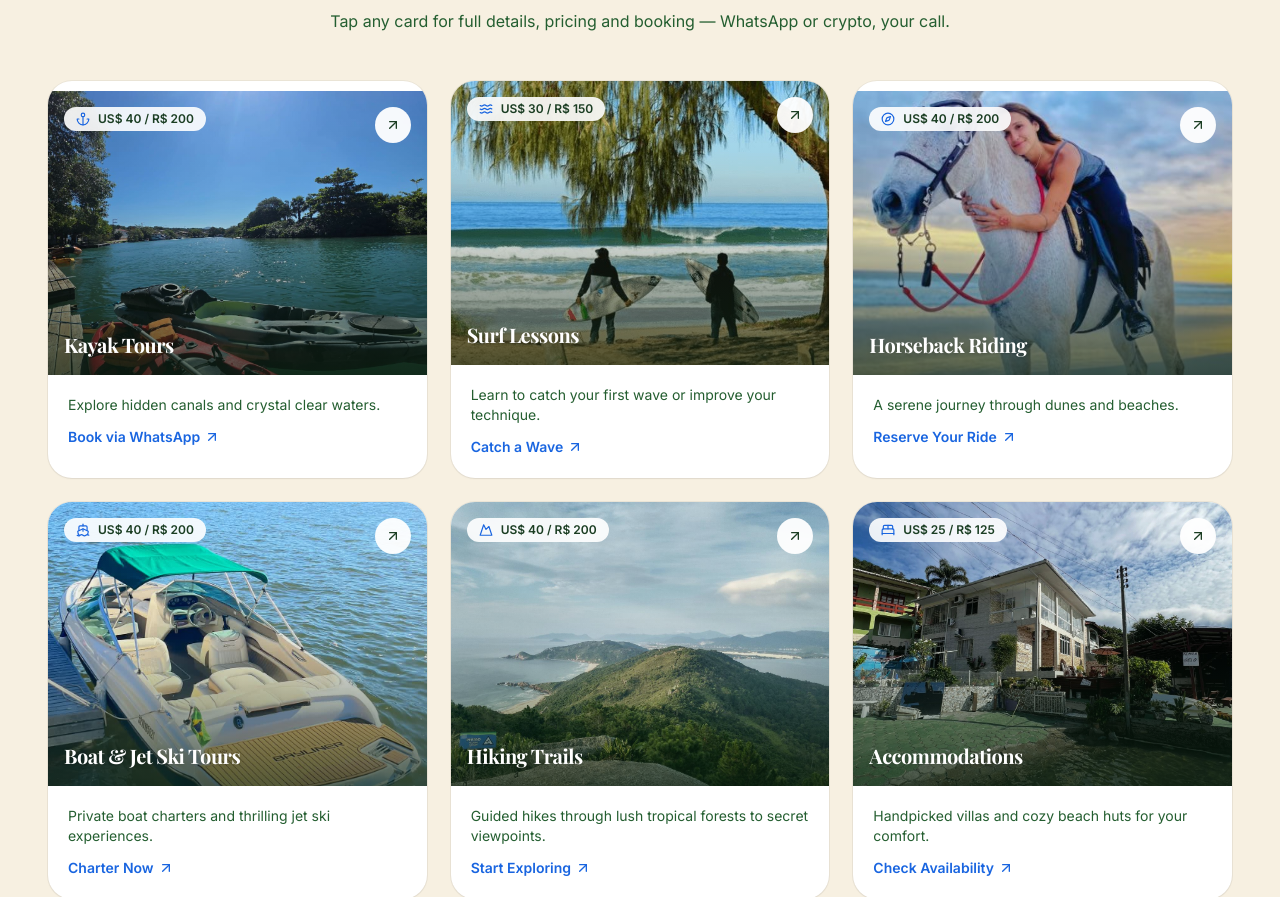
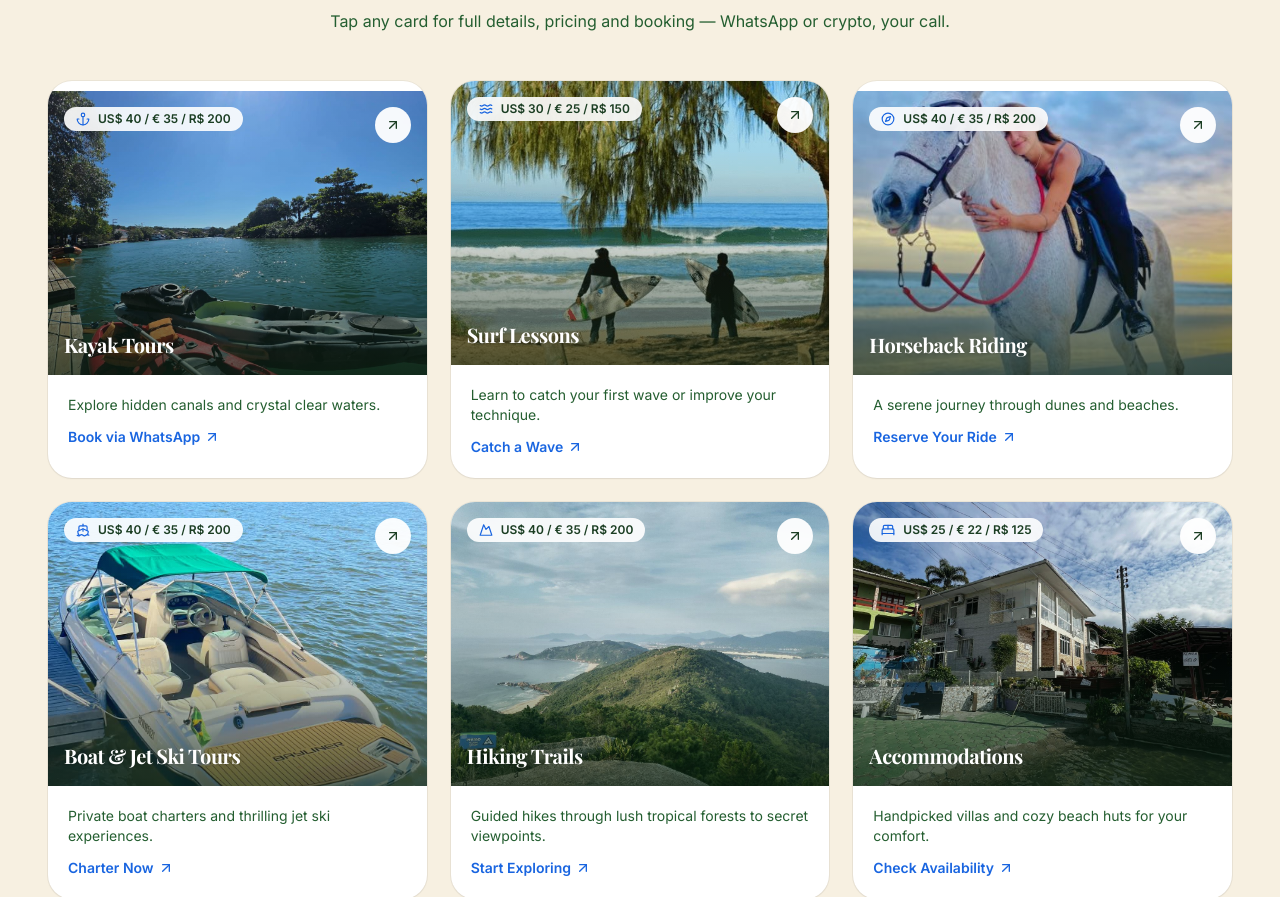
Before and after one commit to dommacabras/ubirabrazil-site, a React (Vite) app: page / in a window 1280 px wide. Shown: the part 1623-2520 px from the top of the page. Built offline with nearby package versions, Linux system fonts and the light colour scheme.

Commit message:
adiciona preço em EUR (Kayak, Surf, Horseback, Boat, Hiking, Accommodations)

```diff
--- a/src/data/services.js
+++ b/src/data/services.js
@@ -11,7 +11,7 @@ export const services = [
       'Paddle through mangroves, hidden lagoons and secret beaches accessible only by kayak. Our certified guides know every inlet — and every quiet cove to stop for a swim.',
     features: ['Equipment included', 'Certified guides', 'Sunrise / sunset options'],
     priceRange: '$ – $$',
-    price: 'US$ 40 / R$ 200',
+    price: 'US$ 40 / € 35 / R$ 200',
     duration: '2 – 4 hours',
     groupSize: '1 – 8 people',
     cta: 'Book via WhatsApp',
@@ -27,7 +27,7 @@ export const services = [
       'From your first pop-up to refining your bottom turn — our coaches match each session to your level, choosing the right beach for the day’s conditions.',
     features: ['Boards for all levels', 'Wetsuits provided', 'Photo package available'],
     priceRange: '$$',
-    price: 'US$ 30 / R$ 150',
+    price: 'US$ 30 / € 25 / R$ 150',
     duration: '1.5 – 2 hours',
     groupSize: '1 – 4 people',
     cta: 'Catch a Wave',
@@ -43,7 +43,7 @@ export const services = [
       'Ride along dunes, freshwater lagoons and quiet beaches at the southern tip of the island. Calm, well-trained horses — perfect for beginners or experienced riders.',
     features: ['Calm horses for beginners', 'Scenic photo stops', 'Sunset rides'],
     priceRange: '$$',
-    price: 'US$ 40 / R$ 200',
+    price: 'US$ 40 / € 35 / R$ 200',
     duration: '1.5 – 3 hours',
     groupSize: '1 – 6 people',
     cta: 'Reserve Your Ride',
@@ -60,7 +60,7 @@ export const services = [
       'Charter a private boat for a day around the bay, or feel the adrenaline of a jet ski tour past iconic island points. Snorkeling stops included.',
     features: ['Captain included for boats', 'Safety training for jet skis', 'Snorkeling gear'],
     priceRange: '$$$',
-    price: 'US$ 40 / R$ 200',
+    price: 'US$ 40 / € 35 / R$ 200',
     duration: '2 – 8 hours',
     groupSize: '1 – 12 people',
     cta: 'Charter Now',
@@ -76,7 +76,7 @@ export const services = [
       'From short beach-to-beach walks to half-day climbs ending at panoramic viewpoints — our local guides bring the ecology of the Atlantic Forest to life.',
     features: ['Local expert guides', 'Varying difficulty levels', 'Ecological education'],
     priceRange: '$',
-    price: 'US$ 40 / R$ 200',
+    price: 'US$ 40 / € 35 / R$ 200',
     duration: '2 – 6 hours',
     groupSize: '1 – 10 people',
     cta: 'Start Exploring',
@@ -92,7 +92,7 @@ export const services = [
       'A curated selection of beachfront villas, boutique pousadas and design huts — every stay vetted in person. Concierge support included.',
     features: ['Beachfront views', 'High-speed Wi-Fi', 'Breakfast included'],
     priceRange: '$$ – $$$',
-    price: 'US$ 25 / R$ 125',
+    price: 'US$ 25 / € 22 / R$ 125',
     duration: 'From 1 night',
     groupSize: '1 – 8 guests',
     cta: 'Check Availability',
```
